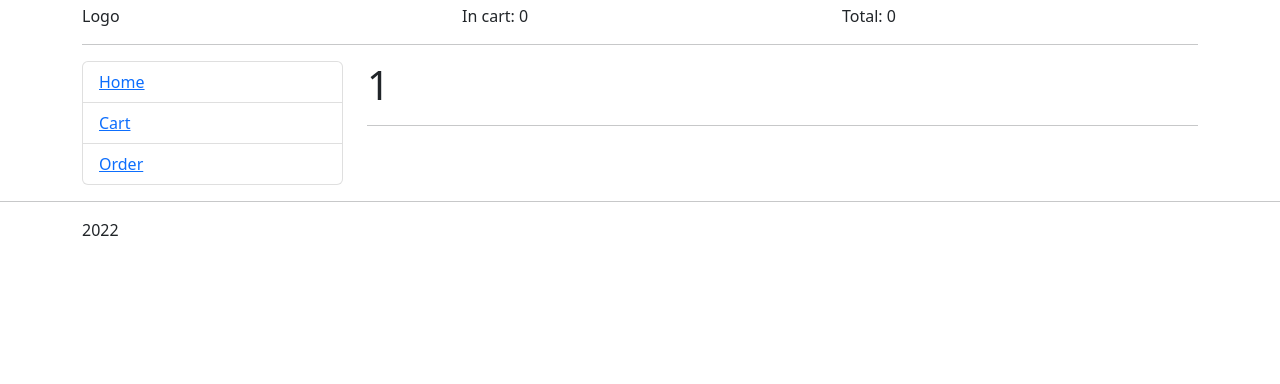
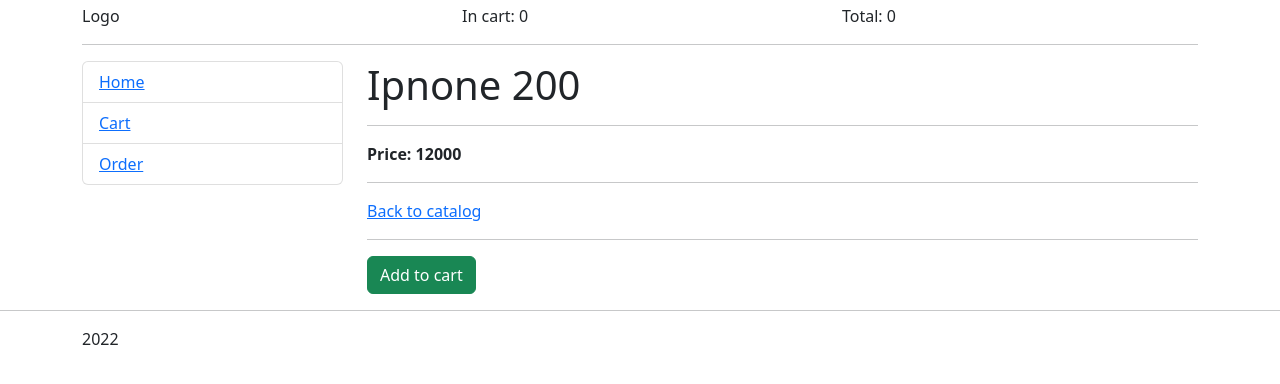
Before and after one commit to EvgeniiZaets/react-sandbox, a React app: page /product/100 in a window 1280 px wide. Shown: the top 384 px of the page. Built offline with nearby package versions, Linux system fonts and the light colour scheme.

Commit message:
refactoring; Product page

```diff
--- a/src/store/cart.js
+++ b/src/store/cart.js
@@ -6,13 +6,19 @@ export default class Cart {
     // { id: 101, cnt: 1 }
   ];
 
+  get itemsDetailed () {
+    return this.items.map(item => {
+      return { ...item, ...this.rootStore.products.product(item.id) };
+    });
+  }
+
   get cnt () {
     return this.items.reduce((sum, pr) => sum + pr.cnt, 0);
   }
 
   get total () {
-    return this.items.reduce((sum, pr) => {
-      return sum + this.rootStore.products.product(pr.id).price * pr.cnt;
+    return this.itemsDetailed.reduce((sum, pr) => {
+      return sum + pr.price * pr.cnt;
     }, 0);
   }
 
@@ -21,26 +27,11 @@ export default class Cart {
   }
 
   change = (id, cnt) => {
-  //   const item = this.items.find(pr => pr.id === parseInt(id));
-  //
-  //   if (item !== undefined) {
-  //     item.cnt = Math.max(1, Math.min(this.rootStore.products.product(id).rest, cnt));
-  //   }
-  };
-
-  increaseCnt = (id) => {
-    const item = this.items.find(pr => pr.id === parseInt(id));
+    const item = this.items.find(item => item.id === parseInt(id));
 
     if (item !== undefined) {
-      item.cnt = Math.max(1, Math.min(this.rootStore.products.product(id).rest, item.cnt + 1));
-    }
-  };
-
-  decreaseCnt = (id) => {
-    const item = this.items.find(pr => pr.id === parseInt(id));
-
-    if (item !== undefined) {
-      item.cnt = Math.max(1, Math.min(this.rootStore.products.product(id).rest, item.cnt - 1));
+      const itemDetailed = this.itemsDetailed.find(item => item.id);
+      item.cnt = Math.max(1, Math.min(itemDetailed.rest, cnt));
     }
   };
 
--- a/src/views/Cart.js
+++ b/src/views/Cart.js
@@ -9,9 +9,8 @@ import { Link } from 'react-router-dom';
 export default observer(Cart);
 
 function Cart () {
-  console.log('cart');
-  const [cart] = useStore('cart');
-  const { products, total, remove, change } = cart;
+  const [cartStore] = useStore('cart');
+  const { itemsDetailed: products, total, remove, change } = cartStore;
 
   return <div>
 		<h1>Cart</h1>
--- a/src/views/Home.js
+++ b/src/views/Home.js
@@ -30,12 +30,6 @@ function Home () {
 						<h3>{ pr.title }</h3>
 						<div>{ pr.price }</div>
 						<Link to={`/product/${pr.id}`}>Read more</Link>
-						{ cartStore.inCart(pr.id) &&
-							<div>
-								<button type="button" className="btn btn-secondary" onClick={() => cartStore.increaseCnt(pr.id) }>+</button>
-                <button type="button" className="btn btn-secondary" onClick={() => cartStore.decreaseCnt(pr.id) }>-</button>
-							</div>
-						}
 						{ actionBtn(pr.id) }
 					</div>
 				</div>
--- a/src/views/Product.js
+++ b/src/views/Product.js
@@ -4,16 +4,31 @@ import useStore from '../hooks/useStore';
 import { observer } from 'mobx-react-lite';
 
 import { Link, useParams } from 'react-router-dom';
+import E404 from './E404';
+
 export default observer(Product);
 
 function Product () {
-  const params = useParams();
-  console.log(params);
-  // params.id -> store.products get by id
+  const { id } = useParams();
+  const [productsStore, cartStore] = useStore('products', 'cart');
+  const product = productsStore.product(id);
 
-  return <div>
-		<h1>1</h1>
-		<hr/>
+  if (!/^[1-9]+\d*$/.test(id) || product === undefined) {
+    return <E404 />;
+  }
 
-	</div>;
+  return <>
+    <h1>{ product.title }</h1>
+    <hr/>
+    <div>
+      <strong>Price: { product.price }</strong>
+    </div>
+    <hr/>
+    <Link to="/">Back to catalog</Link>
+    <hr/>
+    { cartStore.inCart(product.id)
+      ? <button onClick={() => cartStore.remove(product.id)} type="button" className="btn btn-danger">Remove item</button>
+      : <button onClick={() => cartStore.add(product.id)} type="button" className="btn btn-success">Add to cart</button>
+    }
+  </>;
 }
```
